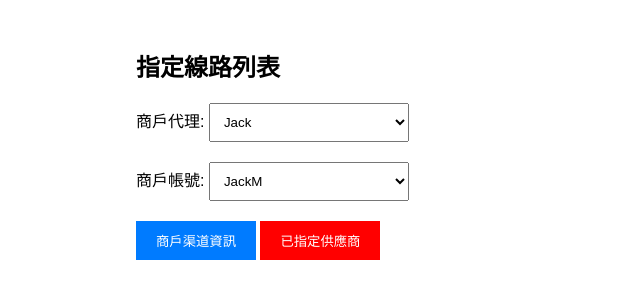
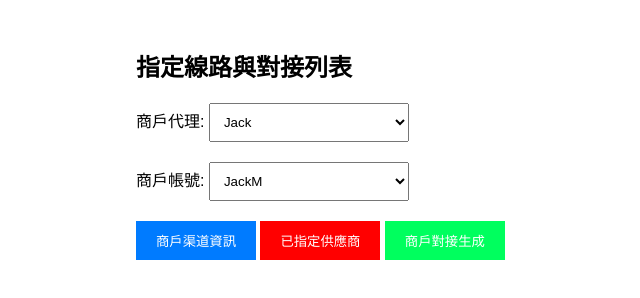
Before and after one commit to aksojackie/aksoui, a plain HTML site: page 一鍵指定線路.html in a window 1280 px wide. Shown: the whole page, without its empty margins (304-944 px from the left). Drawn offline with Linux system fonts and the light colour scheme.

Commit message:
Update 一鍵指定線路.html

```diff
--- a/一鍵指定線路.html
+++ b/一鍵指定線路.html
@@ -3,7 +3,7 @@
 <head>
     <meta charset="UTF-8">
     <meta name="viewport" content="width=device-width, initial-scale=1.0">
-    <title>指定線路列表</title>
+    <title>指定線路與對接列表</title>
     <style>
         body {
             font-family: Arial, sans-serif;
@@ -35,6 +35,13 @@
             border: none;
             cursor: pointer;
         }
+        .button3 {
+            padding: 10px 20px;
+            background-color: #00ff5e;
+            color: #fff;
+            border: none;
+            cursor: pointer;
+        }
 
         button:hover {
             background-color: #0056b3;
@@ -45,7 +52,7 @@
 
 <div class="container">
     <!-- <h2>Account Management</h2> 這是英文版-->
-    <h2>指定線路列表</h2>
+    <h2>指定線路與對接列表</h2>
     <form id="accountForm1">
         <label for="accountType">商戶代理:</label>
         <select id="accountType1" name="accountType">
@@ -65,6 +72,7 @@
         <br>
         <button type="button" onclick="商戶渠道資訊()">商戶渠道資訊</button>
         <button class="button2" type="button" onclick="已指定供應商()">已指定供應商</button>
+        <button class="button3" type="button" onclick="商戶對接生成()">商戶對接生成</button>
     </form>
 
 
@@ -92,6 +100,11 @@
       window.open('../img/渠道設定.jpg', '_blank');
     }
 </script>
+<script>
+    function 商戶對接生成() {
+      window.open('商戶對接生成.html', '_blank');
+    }
+</script>
 
 </body>
 </html>
```
